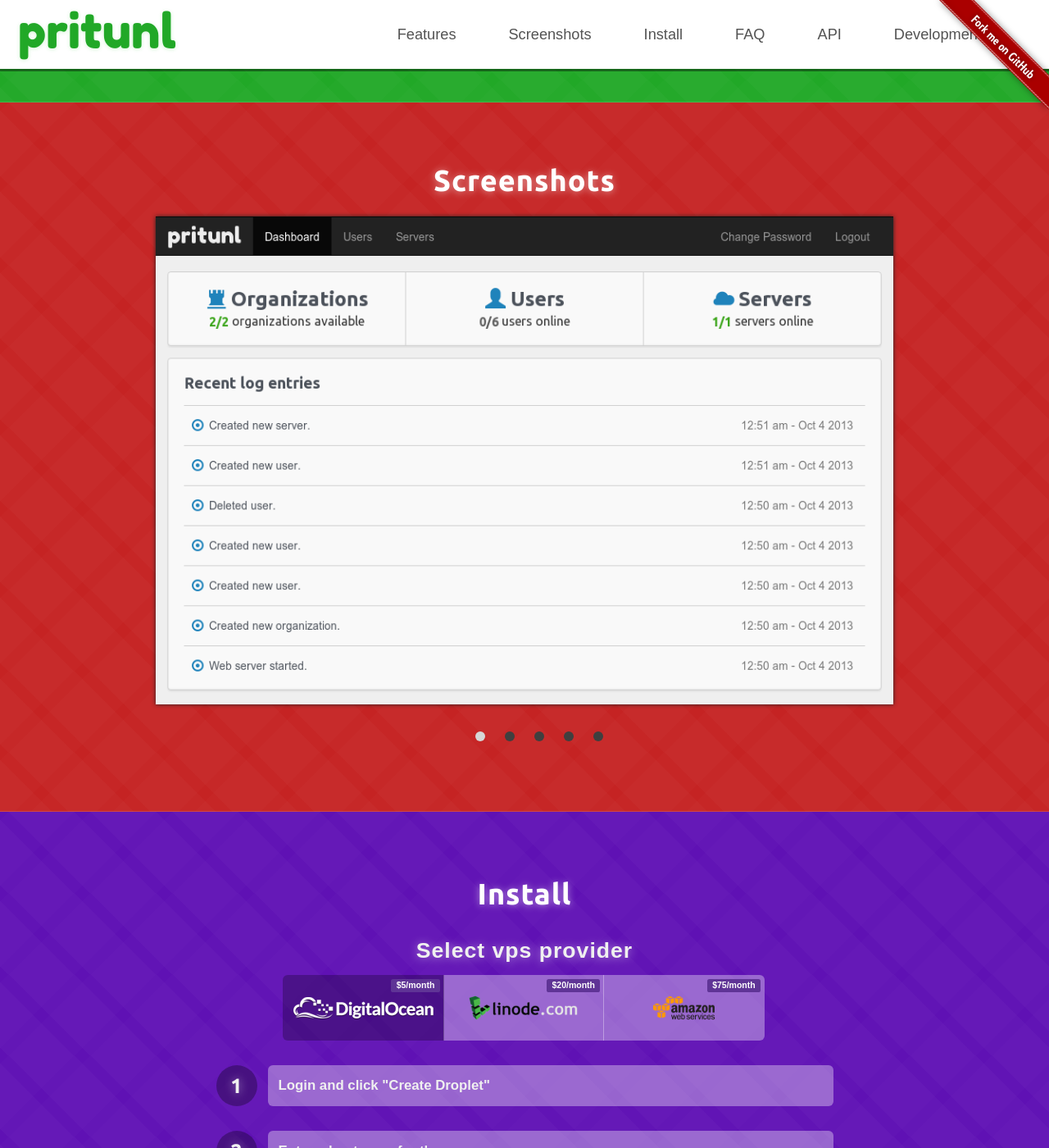
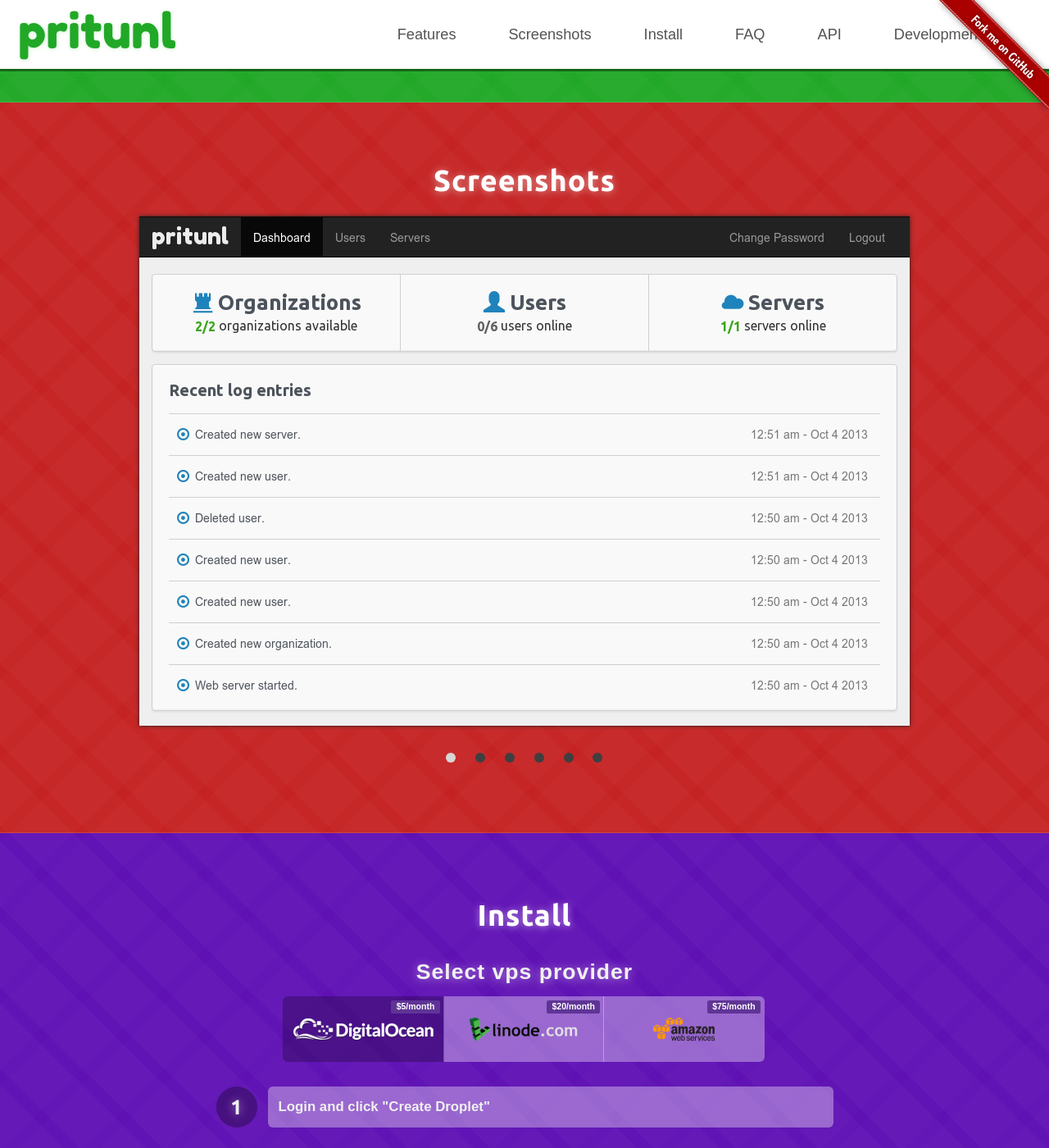
Before and after one commit to pritunl/pritunl.github.io, a Jekyll site: the page built from index.html, in a window 1280 px wide and 1400 px high, scrolled down 1280 px. Shown: the whole window at 82% size. Built offline with Jekyll 4.4.1, drawn with Linux system fonts in a browser that asks for light colours; nearby versions of some CDN libraries; Markdown is read by kramdown in place of the engine named in the settings.

Commit message:
Add new screenshot

```diff
--- a/css/main.css
+++ b/css/main.css
@@ -257,8 +257,8 @@
 }
 
 .intro-screenshots .screenshots {
-  width: 900px;
-  height: 595px;
+  width: 940px;
+  height: 621px;
   margin: 0 auto;
   display: block;
   box-shadow: 0 0 5px #222;
@@ -266,7 +266,7 @@
 
 .intro-screenshots img {
   position: absolute;
-  width: 900px;
+  width: 940px;
   display: block;
   opacity: 0;
   -webkit-transition: opacity 1s ease-in-out;
@@ -281,7 +281,7 @@
 
 .intro-screenshots .buttons {
   margin: 30px auto 0 auto;
-  width: 140px;
+  width: 212px;
   white-space: nowrap;
 }
 
--- a/index.html
+++ b/index.html
@@ -75,6 +75,7 @@
           <img class="screenshot3" src="img/screenshot3.png" alt="Screenshot 3">
           <img class="screenshot4" src="img/screenshot4.png" alt="Screenshot 4">
           <img class="screenshot5" src="img/screenshot5.png" alt="Screenshot 5">
+          <img class="screenshot6" src="img/screenshot6.png" alt="Screenshot 6">
         </div>
         <div class="buttons">
           <div class="button screenshot1 current"></div>
@@ -82,6 +83,7 @@
           <div class="button screenshot3"></div>
           <div class="button screenshot4"></div>
           <div class="button screenshot5"></div>
+          <div class="button screenshot6"></div>
         </div>
       </div>
     </div>
--- a/js/main.js
+++ b/js/main.js
@@ -63,7 +63,7 @@
 
   if ($(evt.target).is('img')) {
     screenshot = parseInt(curScreenshot, 10) + 1;
-    if (screenshot > 5) {
+    if (screenshot > 6) {
       screenshot = 1;
     }
     screenshot = screenshot.toString();
@@ -82,6 +82,9 @@
   }
   else if ($(evt.target).hasClass('screenshot5')) {
     screenshot = '5';
+  }
+  else if ($(evt.target).hasClass('screenshot6')) {
+    screenshot = '6';
   }
 
   if (!screenshot || screenshot === curScreenshot) {
```
Also changed, not shown: img/screenshot6.png (added).
